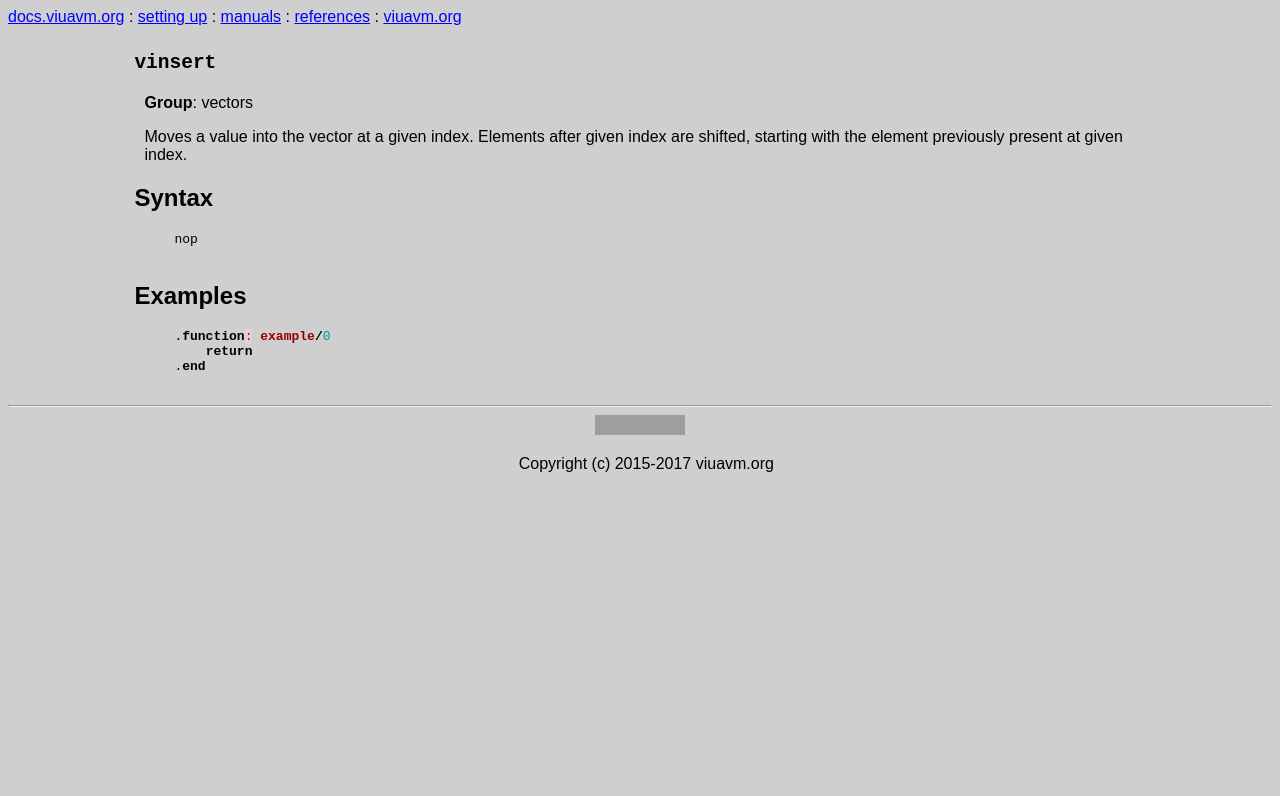
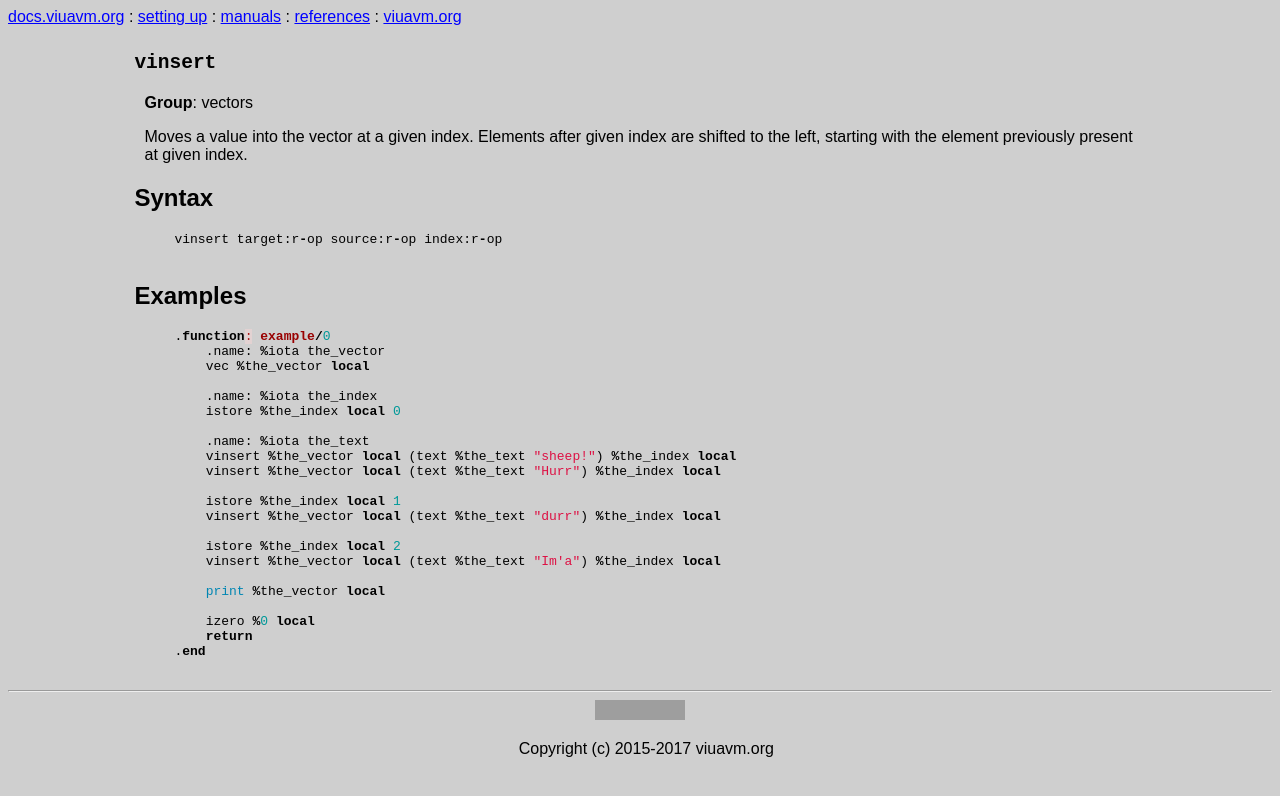
Before and after one commit to marekjm/docs.viuavm.org, a Jekyll site: the page built from _isa/vinsert.html, in a window 1280 px wide. Shown: the top 796 px of the page. Built offline with Jekyll 4.4.1, drawn with Linux system fonts in a browser that asks for light colours; grey boxes are pictures that could not be loaded.

Commit message:
Update documentation for "vinsert"

```diff
--- a/_isa/vinsert.html
+++ b/_isa/vinsert.html
@@ -2,17 +2,17 @@
 title: vinsert
 layout: isa_opcode
 isa_group: vectors
-canonical_form: 'vinsert target-vector:r-op source:r-op index'
+canonical_form: 'vinsert target-vector:r-op source:r-op index:r-op'
 summary: >
     Moves a value into the vector at a given index.
-    Elements after given index are shifted, starting with the element previously present at given index.
+    Elements after given index are shifted to the left, starting with the element previously present at given index.
 ---
 
 <section class="chapter">
     <h2> Syntax </h2>
 
     {% highlight lua %}
-nop
+vinsert target:r-op source:r-op index:r-op
     {% endhighlight %}
 </section>
 
@@ -21,6 +21,25 @@ nop
 
     {% highlight lua %}
 .function: example/0
+    .name: %iota the_vector
+    vec %the_vector local
+
+    .name: %iota the_index
+    istore %the_index local 0
+
+    .name: %iota the_text
+    vinsert %the_vector local (text %the_text "sheep!") %the_index local
+    vinsert %the_vector local (text %the_text "Hurr") %the_index local
+
+    istore %the_index local 1
+    vinsert %the_vector local (text %the_text "durr") %the_index local
+
+    istore %the_index local 2
+    vinsert %the_vector local (text %the_text "Im'a") %the_index local
+
+    print %the_vector local
+
+    izero %0 local
     return
 .end
     {% endhighlight %}
```
